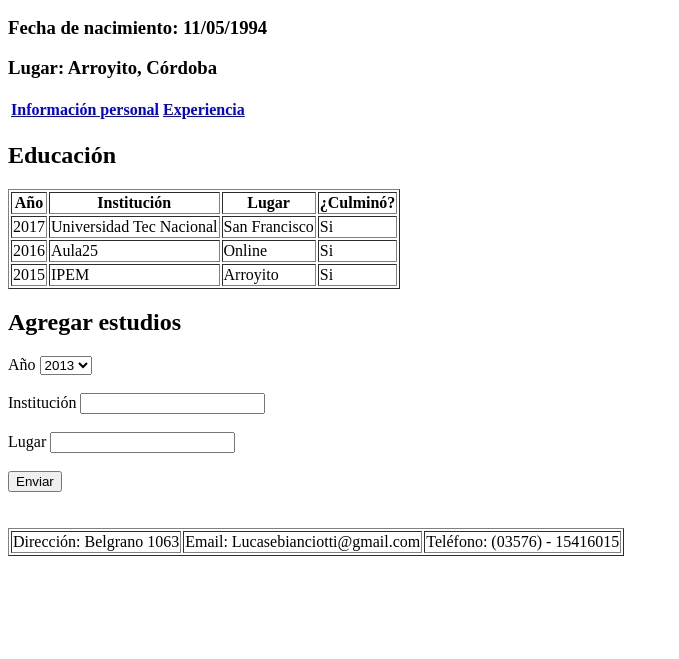
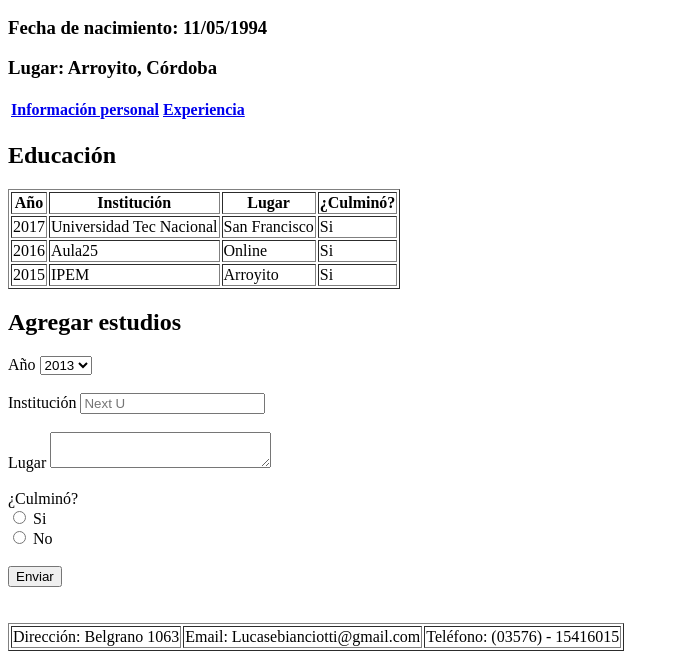
Before and after one commit to Lucasbianciotti/NextU---Bianciotti-Lucas, a plain HTML site: page educacion.html in a window 1280 px wide. Shown: the part 303-962 px from the top of the page, without its empty margins (0-679 px from the left). Before the commit the page ends 867 px from the top, so only its background shows below. Drawn offline with Linux system fonts and the light colour scheme.

Commit message:
correccion educacion.html
Correccion de errores y agregado radiobutton

```diff
--- a/educacion.html
+++ b/educacion.html
@@ -76,15 +76,23 @@
 			<div>
 				<br>
 				<label for="Institución">Institución</label>
-				<input type="text" name="Institución" id="Institución">
+				<input type="text" name="Institución" id="Institución" required placeholder="Next U">
 			</div>
 
 			<div>
 				<br>
 				<label for="Lugar">Lugar</label>
-				<input type="text" name="Lugar" id="Lugar">
+				<textarea rows="2" cols="25" id="Lugar" required></textarea>
 			</div>
 
+			<div>
+				<br>
+				<label for="rButton">¿Culminó?</label>
+				<div id="rButton">
+					<input type="radio" name="culmino" value="si"> Si<br>
+				  	<input type="radio" name="culmino" value="no"> No<br>
+				</div>
+			</div>
 			<div>
 				<br>
 				<input type="submit" value="Enviar" id="Boton">
```
